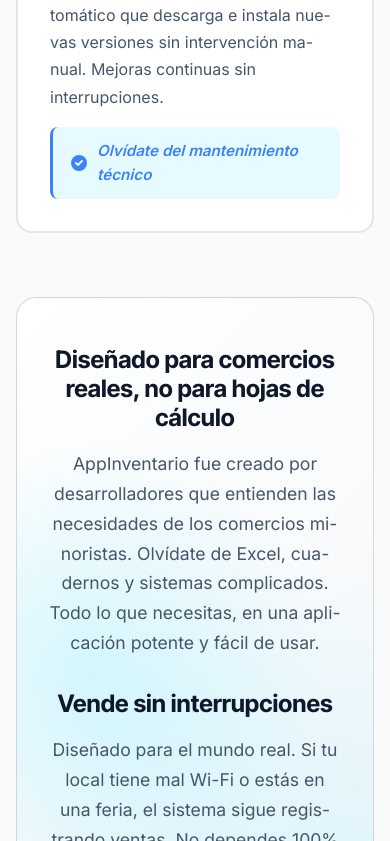
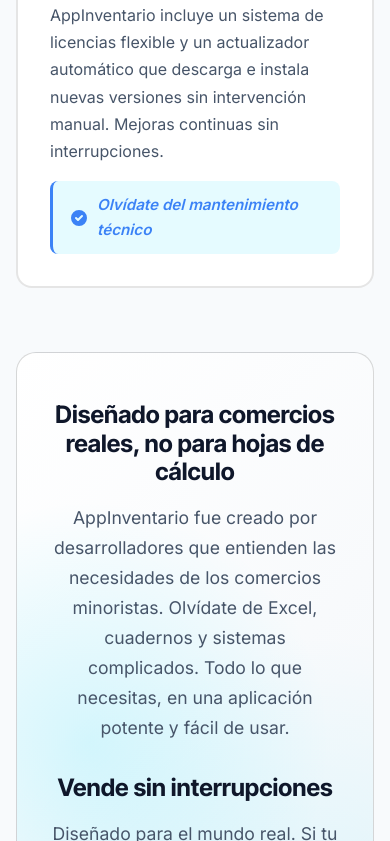
Before and after one commit to agusArram/SORT_PROYECTS, an Angular app: page / in a window 390 px wide. Shown: the part 8919-9760 px from the top of the page. Built offline with nearby package versions, Linux system fonts and the light colour scheme.

Commit message:
Fix word-break: keep-all, now the word are complet

```diff
--- a/src/styles.css
+++ b/src/styles.css
@@ -84,14 +84,19 @@
 body {
   margin: 0;
   font-family: 'Inter', -apple-system, BlinkMacSystemFont, 'Segoe UI', 'Roboto',
-    'Oxygen', 'Ubuntu', 'Cantarell', 'Fira Sans', 'Droid Sans', 'Helvetica Neue',
-    sans-serif;
+  'Oxygen', 'Ubuntu', 'Cantarell', 'Fira Sans', 'Droid Sans', 'Helvetica Neue',
+  sans-serif;
   font-size: 16px;
   line-height: 1.6;
   color: var(--text-primary);
   background: var(--bg-primary);
   overflow-x: hidden;
   transition: background-color 0.3s ease, color 0.3s ease;
+
+  /* === INICIO CAMBIO GLOBAL PARA CORTE DE PALABRAS === */
+  word-break: keep-all; /* Intenta no cortar palabras */
+  hyphens: none; /* Desactiva guiones automáticos */
+  /* === FIN CAMBIO GLOBAL === */
 }
 
 /* Typography
@@ -147,10 +152,10 @@
   width: 100%;
 }
 
-/* Better word breaking for long text */
+/* Better word breaking for long text (Esto es para evitar DESBORDAMIENTO) */
 p, li, td, th, dd, dt, a {
-  word-wrap: break-word;
-  overflow-wrap: break-word;
+  word-wrap: break-word; /* Ya obsoleto, pero no molesta */
+  overflow-wrap: break-word; /* Correcto para forzar corte si desborda */
 }
 
 /* Responsive images and media */
@@ -258,10 +263,11 @@
     font-size: clamp(1.25rem, 5vw, 2rem);
   }
 
-  /* Prevent text overflow */
-  body {
-    overflow-wrap: break-word;
-    word-wrap: break-word;
-    hyphens: auto;
-  }
+  /* === AJUSTE: Quitamos 'hyphens: auto;' para mantener la regla global === */
+  /* Prevent text overflow (Hyphens en auto SÓLO en móvil si es necesario) */
+  /* body { */
+  /* Mantenemos word-break: keep-all de arriba */
+  /* overflow-wrap y word-wrap ya están en la regla p, li, ... */
+  /* hyphens: auto; /* Permitir guiones automáticos SÓLO en móvil y si keep-all falla */
+  /* } */
 }
```
